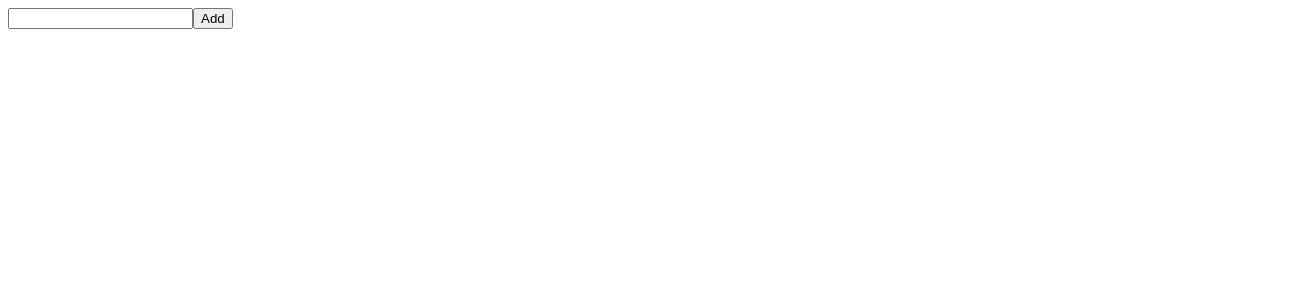
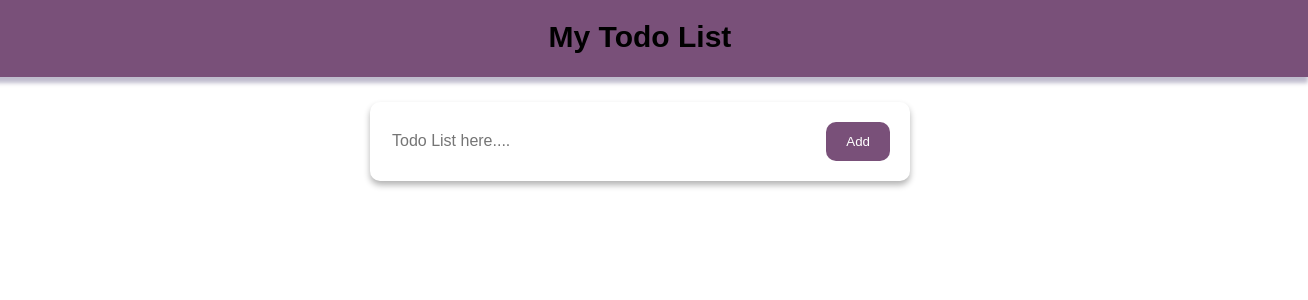
Before and after one commit to Hamadullah12/javascript-course, a React (Vite) app in the folder React/Todo-App/Todo-App/: page / in a window 1280 px wide. Shown: the top 300 px of the page, 1308 px wide, since content can reach past the window. Built offline with nearby package versions, Linux system fonts and the light colour scheme.

Commit message:
styles for form and input filed done

```diff
--- /dev/null
+++ b/React/Todo-App/Todo-App/src/App.css
@@ -0,0 +1,12 @@
+body {
+    margin: -28px;
+    padding: 0px; /* Add padding: 0 to eliminate any default body padding */
+    font-family: sans-serif;
+}
+
+/* .input{
+    margin-left: 45px;
+}
+.TodoList{
+    margin-left: 45px;
+} */
--- a/React/Todo-App/Todo-App/src/App.jsx
+++ b/React/Todo-App/Todo-App/src/App.jsx
@@ -1,10 +1,13 @@
-import Todo from "./components/Todo"
+import Header from "./components/Header";
+import Todo from "./components/Todo";
+import "./App.css";
 
 function App() {
 
 
   return (
     <>
+      <Header/>
       <Todo/>
     </>
   )
--- /dev/null
+++ b/React/Todo-App/Todo-App/src/components/Form.jsx
@@ -0,0 +1,23 @@
+import { useState } from "react";
+import style from "./form.module.css";
+export default function Form({ todos, setTodos }) {
+    const [todo, setTodo] = useState("");
+
+    function handleSubmit(e) {
+        e.preventDefault();
+        setTodos([...todos, todo]);
+        setTodo(" ");
+    }
+    return (
+    <div>
+           <form className={style.todoForm} onSubmit={handleSubmit}>
+                <div className={style.inputContainer}>
+                <input className={style.mordernInput}
+            onChange={(e)=> setTodo(e.target.value)}
+                type="text" value={todo} placeholder="Todo List here...."/>
+            <button className={style.mordernbutton} type="submit">Add</button>
+          </div>
+        </form>
+    </div>
+    )
+}
--- /dev/null
+++ b/React/Todo-App/Todo-App/src/components/Header.jsx
@@ -0,0 +1,4 @@
+import style from "./header.module.css"
+export default function Header() {
+    return <h2 className={style.header}>My Todo List</h2>
+}
--- a/React/Todo-App/Todo-App/src/components/Todo.jsx
+++ b/React/Todo-App/Todo-App/src/components/Todo.jsx
@@ -1,23 +1,13 @@
-import { useState } from "react"
+import { useState } from "react";
+import Form from "./Form";
+import TodoList from "./TodoList";
 
-export default function Todo() {
-    const [todo, setTodo] = useState("");
+export default function Todo({ }) {
     const [todos, setTodos] = useState([]);
 
-    function handleSubmit(e) {
-        e.preventDefault();
-        setTodos([...todos, todo]);
-        setTodo(" ");
-    }
     return <div>
-        <form onSubmit={handleSubmit}>
-            <input
-            onChange={(e)=> setTodo(e.target.value)}
-                type="text" value={todo} />
-            <button type="submit">Add</button>
-        </form>
-
-        {console.log(todos)}
+        <Form todos={todos} setTodos={setTodos} />
+        <TodoList todos={todos} />
 
     </div>
 }
--- /dev/null
+++ b/React/Todo-App/Todo-App/src/components/TodoList.jsx
@@ -0,0 +1,11 @@
+import TodoItem from "./Todoitem";
+export default function TodoList({todos}) {
+    return (
+        <div className="TodoList">
+          {
+        todos.map((item) => (
+        <TodoItem key={item} item={item}/>
+        ))}
+        </div>
+    )
+}
--- /dev/null
+++ b/React/Todo-App/Todo-App/src/components/Todoitem.jsx
@@ -0,0 +1,3 @@
+export default function TodoItem({item}) {
+    return <h2>{item}</h2>
+}
--- /dev/null
+++ b/React/Todo-App/Todo-App/src/components/form.module.css
@@ -0,0 +1,30 @@
+.todoForm{
+    width: 500px;
+    margin-top: 50px;
+    margin: 0 auto;
+    padding: 20px;
+    border-radius: 10px;
+    box-shadow: 0 4px 6px rgba(0, 0, 0, 0.3);
+}
+.mordernInput{
+    display: block;
+    width: 100%;
+    border: none;
+    font-size: 16px;
+}
+.mordernInput:focus{
+    outline: none;
+
+}
+.mordernbutton{
+    display: inline-block;
+    background-color: #795079;
+    color: white;
+    padding: 12px 20px;
+    cursor: pointer;
+    border: none;
+    border-radius: 10px;
+}
+.inputContainer{
+    display: flex;
+}
--- /dev/null
+++ b/React/Todo-App/Todo-App/src/components/header.module.css
@@ -0,0 +1,9 @@
+.header {
+    background-color: #795079;
+    font-size: 30px;
+    font-weight: bold;
+    height: 80px;
+    text-align: center;
+    line-height: 80px; /* Vertically centers the text within the header */
+    box-shadow: 0 6px 4px rgba(45, 34, 89, 0.3);
+}
--- a/React/Todo-App/Todo-App/src/main.jsx
+++ b/React/Todo-App/Todo-App/src/main.jsx
@@ -1,7 +1,6 @@
 import { StrictMode } from 'react'
 import { createRoot } from 'react-dom/client'
-import App from './App.jsx'
-
+import App from "./App.jsx";
 createRoot(document.getElementById('root')).render(
   <StrictMode>
     <App />
```
